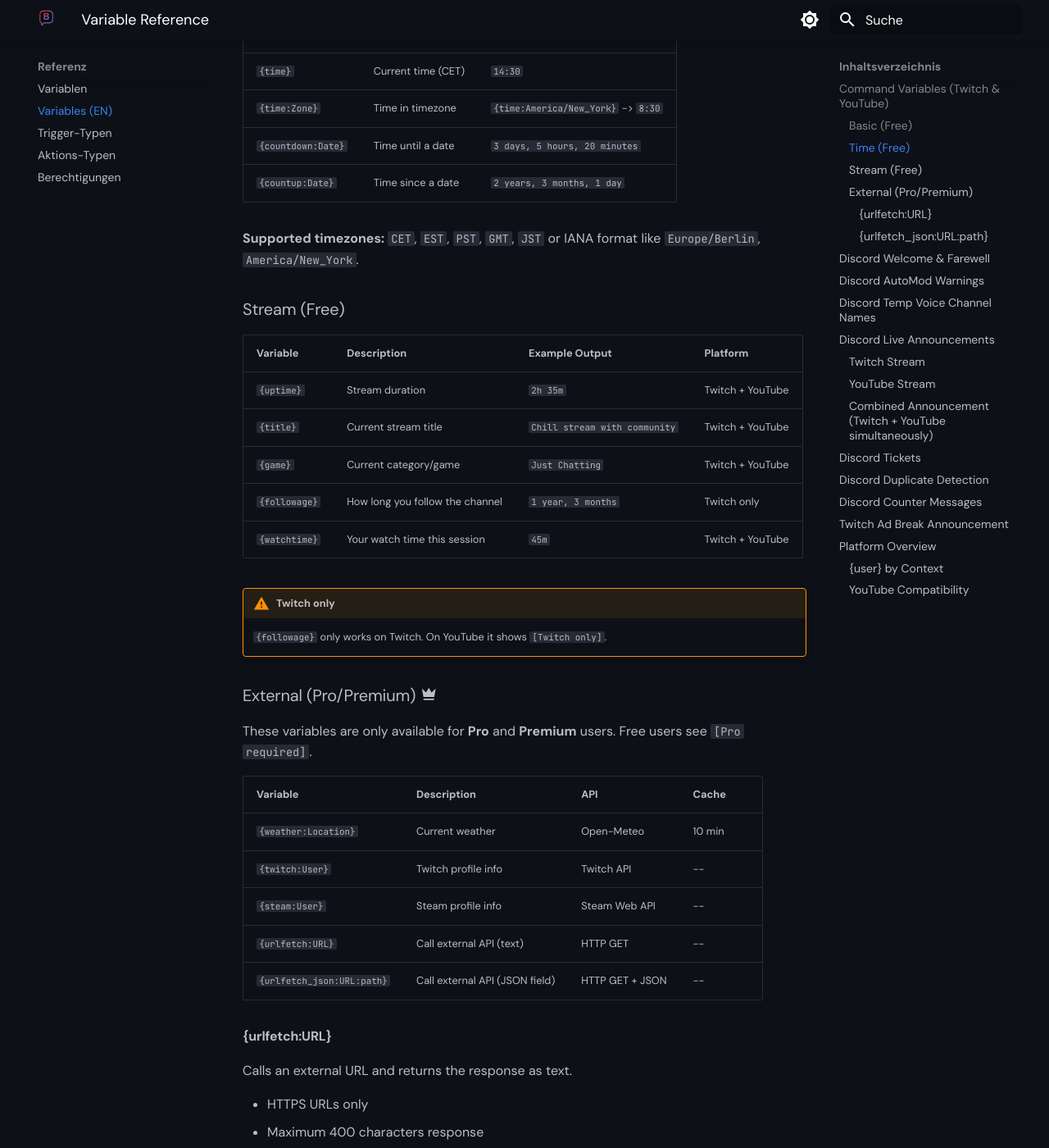
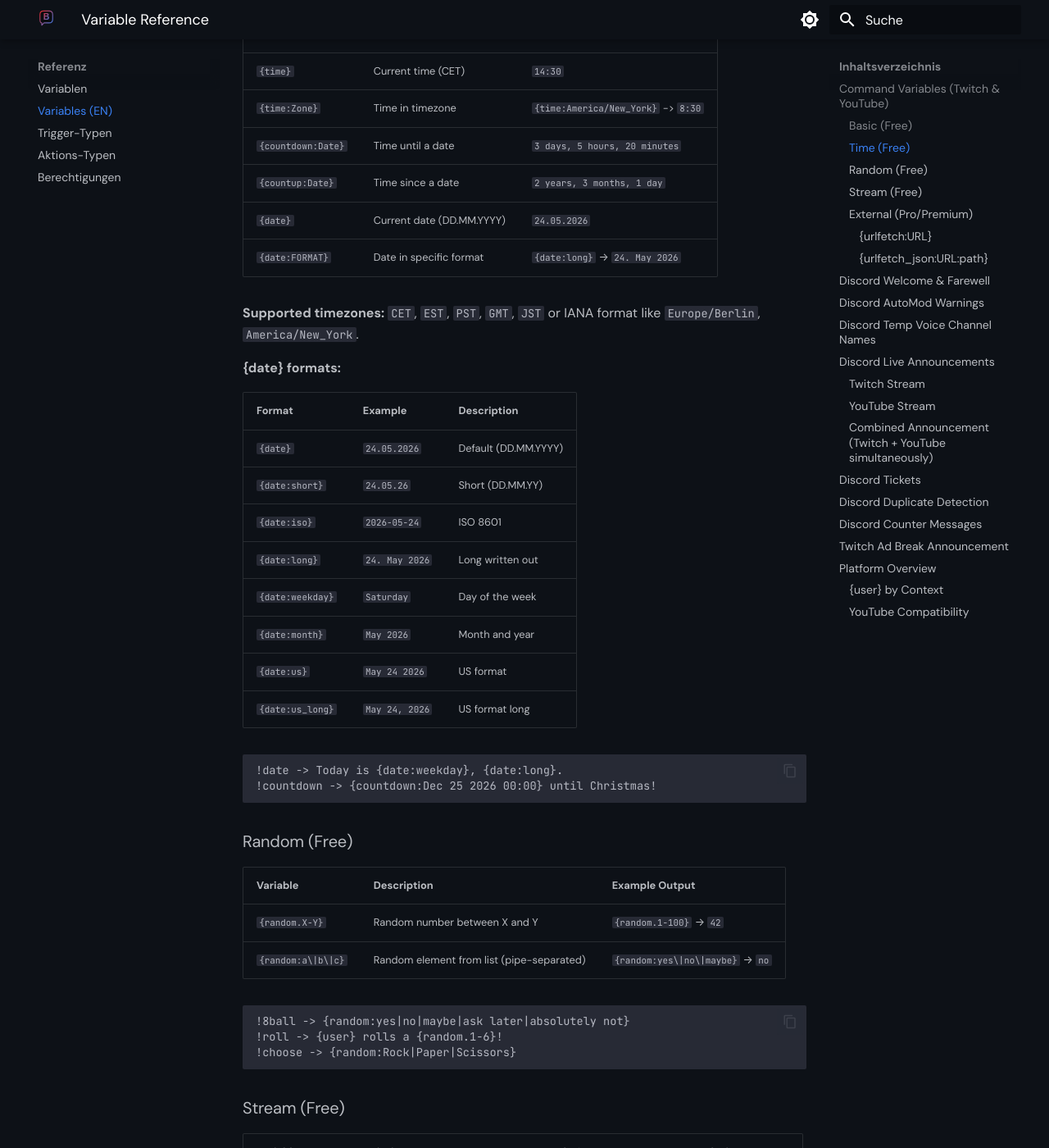
Before and after one commit to thymply/botly-docs, an MkDocs documentation site: the page built from docs/referenz/variablen-en.md, in a window 1280 px wide and 1400 px high, scrolled down 1052 px. Shown: the whole window at 82% size. Built offline with MkDocs 1.6.1 and Material for MkDocs 9.7.7, drawn with Linux system fonts in a browser that asks for light colours; emoji names are drawn with the system emoji font.

Commit message:
docs: 3 fehlende Variablen ergänzt + Managed-AI-Verweise entfernt
- variablen.md/-en.md: {date:FORMAT} (BL-078), {random.X-Y} (BL-183), {random:a|b|c} (heute)
- plaene.md: Managed KI Basic/Unlimited entfernt (BL-203/205 deaktiviert Kaufpfad)
- ki.md: Managed-AI-Verweise entfernt, Fokus auf KI-Addon

Audit-Referenz: 2026-05-24-Session

````diff
--- a/docs/referenz/variablen-en.md
+++ b/docs/referenz/variablen-en.md
@@ -41,8 +41,41 @@ You can use them in commands, welcome messages, automod warnings, live announcem
 | `{time:Zone}` | Time in timezone | `{time:America/New_York}` -> `8:30` |
 | `{countdown:Date}` | Time until a date | `3 days, 5 hours, 20 minutes` |
 | `{countup:Date}` | Time since a date | `2 years, 3 months, 1 day` |
+| `{date}` | Current date (DD.MM.YYYY) | `24.05.2026` |
+| `{date:FORMAT}` | Date in specific format | `{date:long}` → `24. May 2026` |
 
 **Supported timezones:** `CET`, `EST`, `PST`, `GMT`, `JST` or IANA format like `Europe/Berlin`, `America/New_York`.
+
+**{date} formats:**
+
+| Format | Example | Description |
+|--------|---------|-------------|
+| `{date}` | `24.05.2026` | Default (DD.MM.YYYY) |
+| `{date:short}` | `24.05.26` | Short (DD.MM.YY) |
+| `{date:iso}` | `2026-05-24` | ISO 8601 |
+| `{date:long}` | `24. May 2026` | Long written out |
+| `{date:weekday}` | `Saturday` | Day of the week |
+| `{date:month}` | `May 2026` | Month and year |
+| `{date:us}` | `May 24 2026` | US format |
+| `{date:us_long}` | `May 24, 2026` | US format long |
+
+```
+!date -> Today is {date:weekday}, {date:long}.
+!countdown -> {countdown:Dec 25 2026 00:00} until Christmas!
+```
+
+### Random (Free)
+
+| Variable | Description | Example Output |
+|----------|------------|----------------|
+| `{random.X-Y}` | Random number between X and Y | `{random.1-100}` → `42` |
+| `{random:a\|b\|c}` | Random element from list (pipe-separated) | `{random:yes\|no\|maybe}` → `no` |
+
+```
+!8ball -> {random:yes|no|maybe|ask later|absolutely not}
+!roll -> {user} rolls a {random.1-6}!
+!choose -> {random:Rock|Paper|Scissors}
+```
 
 ### Stream (Free)
 
````
Also changed, not shown: docs/desktop/ki.md (+1 -11 lines), docs/erste-schritte/plaene.md (+0 -4 lines), docs/referenz/variablen.md (+29 -0 lines).
